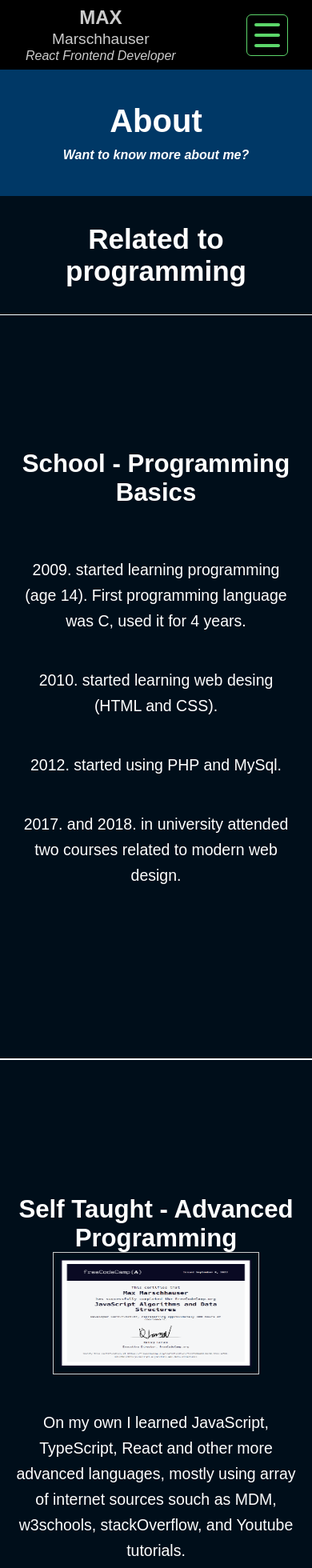
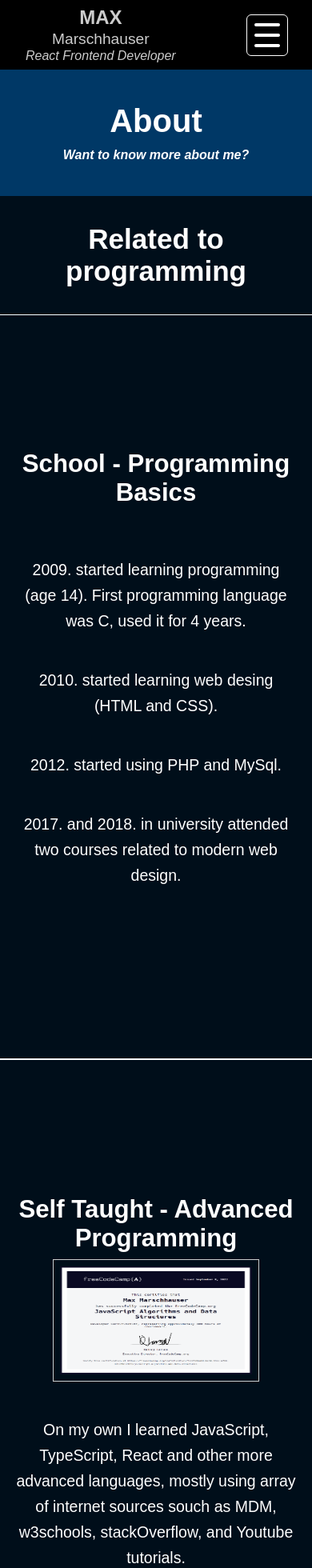
Before and after one commit to max-marschhauser/portfolio, a React (Create React App) app: page /about in a window 390 px wide. Shown: the top 1960 px of the page at 80% size. Built offline with nearby package versions, Linux system fonts and the light colour scheme.

Commit message:
fixing minor bugs

```diff
--- a/src/layout/layout/layout.scss
+++ b/src/layout/layout/layout.scss
@@ -73,7 +73,7 @@
 
 		background-color: transparent;
 		outline-offset: 0.1rem;
-		outline: 0.1rem solid var(--color-green);
+		outline: 0.1rem solid var(--color-white);
 
 		transition: all 0.5s ease;
 
@@ -82,10 +82,9 @@
 		&:hover,
 		&:focus-visible {
 			opacity: 0.9;
-			outline: 0.1rem solid var(--color-orange);
 
 			> * {
-				background-color: var(--color-orange);
+				background-color: var(--color-white);
 			}
 		}
 
@@ -103,7 +102,7 @@
 			height: var(--line-height);
 			border-radius: 0.75rem;
 
-			background-color: var(--color-green);
+			background-color: var(--color-white);
 
 			transition: all 0.5s ease;
 
@@ -154,6 +153,8 @@
 	flex-direction: column;
 	justify-content: center;
 	align-items: center;
+
+	backdrop-filter: blur(0.5rem);
 }
 
 .desktopNavbar {
@@ -192,7 +193,7 @@
 		font-size: 1.5rem;
 		text-decoration: none;
 		font-weight: bold;
-		color: var(--color-green);
+		color: var(--color-lightgray);
 
 		user-select: none;
 
@@ -201,17 +202,21 @@
 		&:hover,
 		&:focus-visible {
 			opacity: 0.9;
-			color: var(--color-orange);
+			color: var(--color-green);
 
 			@include abs.mq(1200px, 0px) {
 				background-color: transparent;
 
-				border-bottom: 1px solid var(--color-orange);
+				border-bottom: 1px solid var(--color-green);
 			}
 		}
 
 		&:active {
 			opacity: 0.8;
+
+			border-bottom: 1px solid var(--color-orange);
+
+			color: var(--color-orange);
 		}
 
 		ion-icon {
--- a/src/pages/aboutPage/aboutPage.scss
+++ b/src/pages/aboutPage/aboutPage.scss
@@ -69,6 +69,7 @@
 					img {
 						width: clamp(15rem, 30vw, 25rem);
 						aspect-ratio: 16/9;
+						margin-top: clamp(0.5rem, 1vh, 1rem);
 
 						outline: 1px solid var(--color-lightgray);
 						outline-offset: 0.5rem;
```
